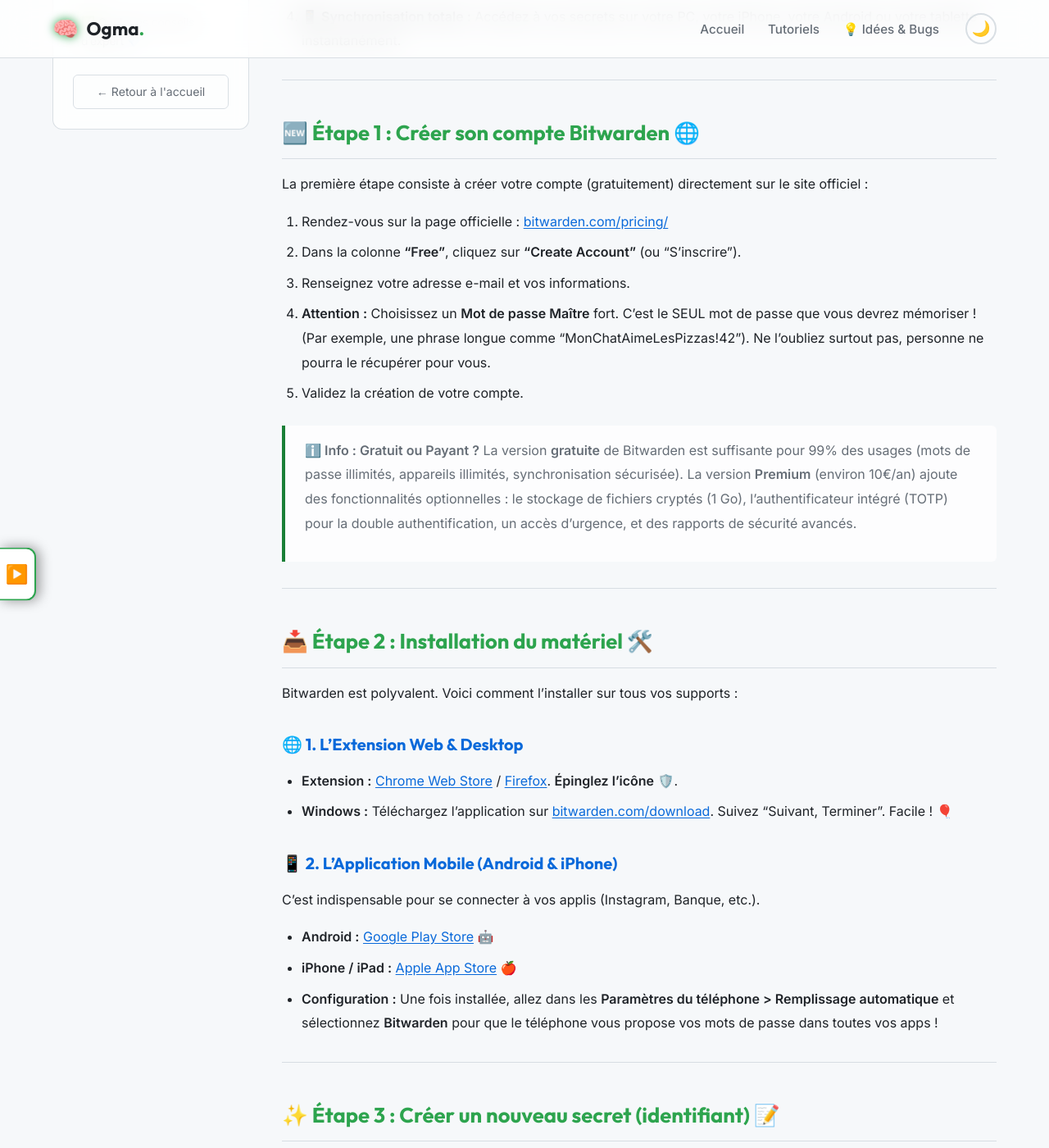
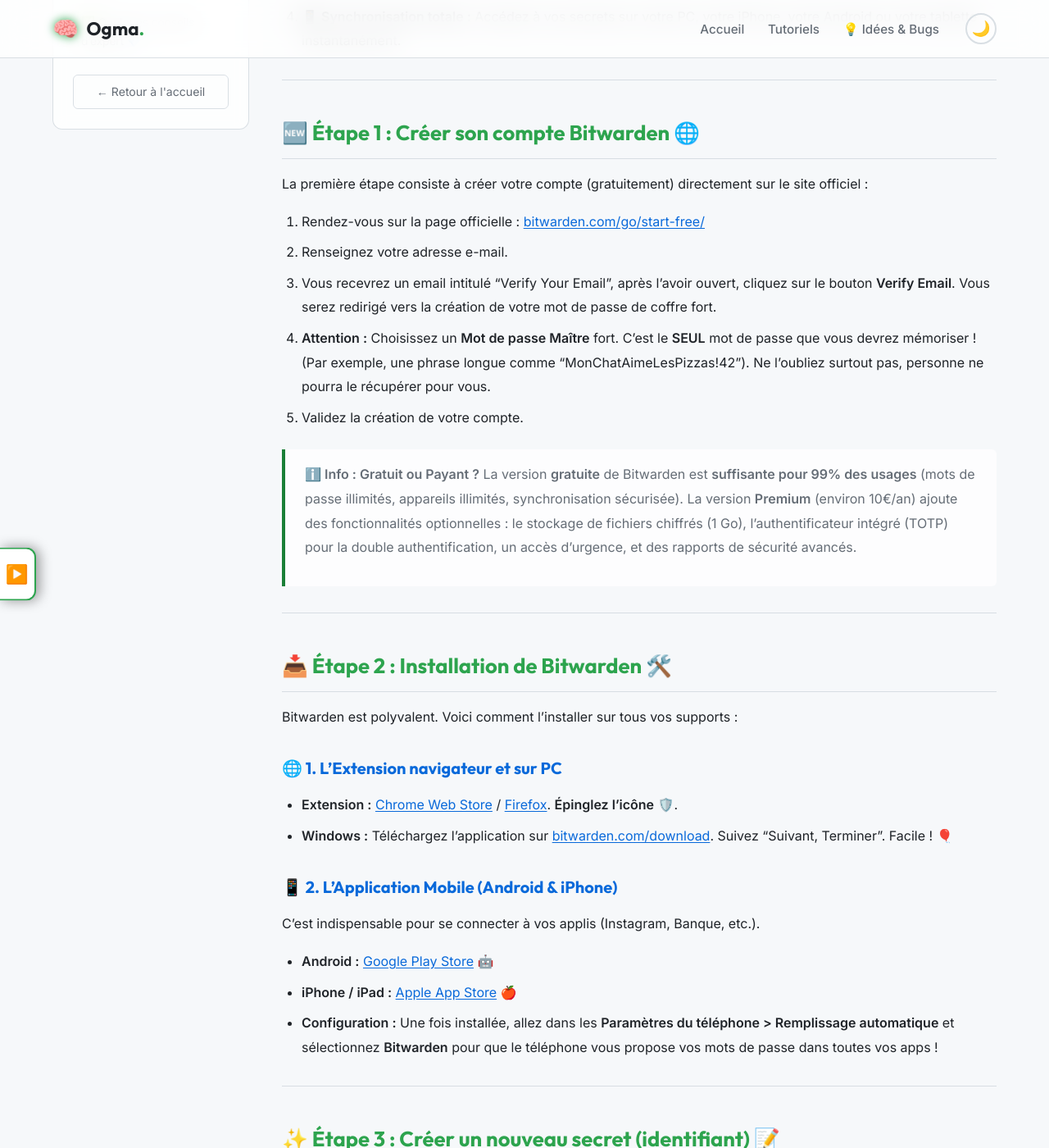
Before and after one commit to ogma-info/ogma-info.github.io, a Jekyll site: the page built from _tutoriels/tuto_bitwarden.md, in a window 1280 px wide and 1400 px high, scrolled down 538 px. Shown: the whole window at 82% size. Built offline with Jekyll 4.4.1, drawn with Linux system fonts in a browser that asks for light colours; some of the changed text lies outside the part shown.

Commit message:
fix: clarify bitwarden

```diff
--- a/_tutoriels/tuto_bitwarden.md
+++ b/_tutoriels/tuto_bitwarden.md
@@ -22,23 +22,23 @@
 
 La première étape consiste à créer votre compte (gratuitement) directement sur le site officiel :
 
-1. Rendez-vous sur la page officielle : [bitwarden.com/pricing/](https://bitwarden.com/pricing/)
-2. Dans la colonne **"Free"**, cliquez sur **"Create Account"** (ou "S'inscrire").
-3. Renseignez votre adresse e-mail et vos informations.
-4. **Attention :** Choisissez un **Mot de passe Maître** fort. C'est le SEUL mot de passe que vous devrez mémoriser ! (Par exemple, une phrase longue comme "MonChatAimeLesPizzas!42"). Ne l'oubliez surtout pas, personne ne pourra le récupérer pour vous.
-5. Validez la création de votre compte.
+1. Rendez-vous sur la page officielle : [bitwarden.com/go/start-free/](https://bitwarden.com/go/start-free/)
+2. Renseignez votre adresse e-mail.
+3. Vous recevrez un email intitulé "Verify Your Email", après l'avoir ouvert, cliquez sur le bouton **Verify Email**. Vous serez redirigé vers la création de votre mot de passe de coffre fort.
+3. **Attention :** Choisissez un **Mot de passe Maître** fort. C'est le **SEUL** mot de passe que vous devrez mémoriser ! (Par exemple, une phrase longue comme "MonChatAimeLesPizzas!42"). Ne l'oubliez surtout pas, personne ne pourra le récupérer pour vous.
+4. Validez la création de votre compte.
 
 > **ℹ️ Info : Gratuit ou Payant ?**
-> La version **gratuite** de Bitwarden est suffisante pour 99% des usages (mots de passe illimités, appareils illimités, synchronisation sécurisée).
-> La version **Premium** (environ 10€/an) ajoute des fonctionnalités optionnelles : le stockage de fichiers cryptés (1 Go), l'authentificateur intégré (TOTP) pour la double authentification, un accès d'urgence, et des rapports de sécurité avancés.
+> La version **gratuite** de Bitwarden est **suffisante pour 99% des usages** (mots de passe illimités, appareils illimités, synchronisation sécurisée).
+> La version **Premium** (environ 10€/an) ajoute des fonctionnalités optionnelles : le stockage de fichiers chiffrés (1 Go), l'authentificateur intégré (TOTP) pour la double authentification, un accès d'urgence, et des rapports de sécurité avancés.
 
 ---
 
-## 📥 Étape 2 : Installation du matériel 🛠️
+## 📥 Étape 2 : Installation de **Bitwarden** 🛠️
 
 Bitwarden est polyvalent. Voici comment l'installer sur tous vos supports :
 
-### 🌐 1. L'Extension Web & Desktop
+### 🌐 1. L'Extension **navigateur** et sur **PC**
 *   **Extension :** [Chrome Web Store](https://chrome.google.com/webstore/detail/bitwarden-free-password-m/nngceckbapebfimnlniiiahkandclblb) / [Firefox](https://addons.mozilla.org/fr/firefox/addon/bitwarden-password-manager/). **Épinglez l'icône** 🛡️.
 *   **Windows :** Téléchargez l'application sur [bitwarden.com/download](https://bitwarden.com/download/). Suivez "Suivant, Terminer". Facile ! 🎈
 
```
